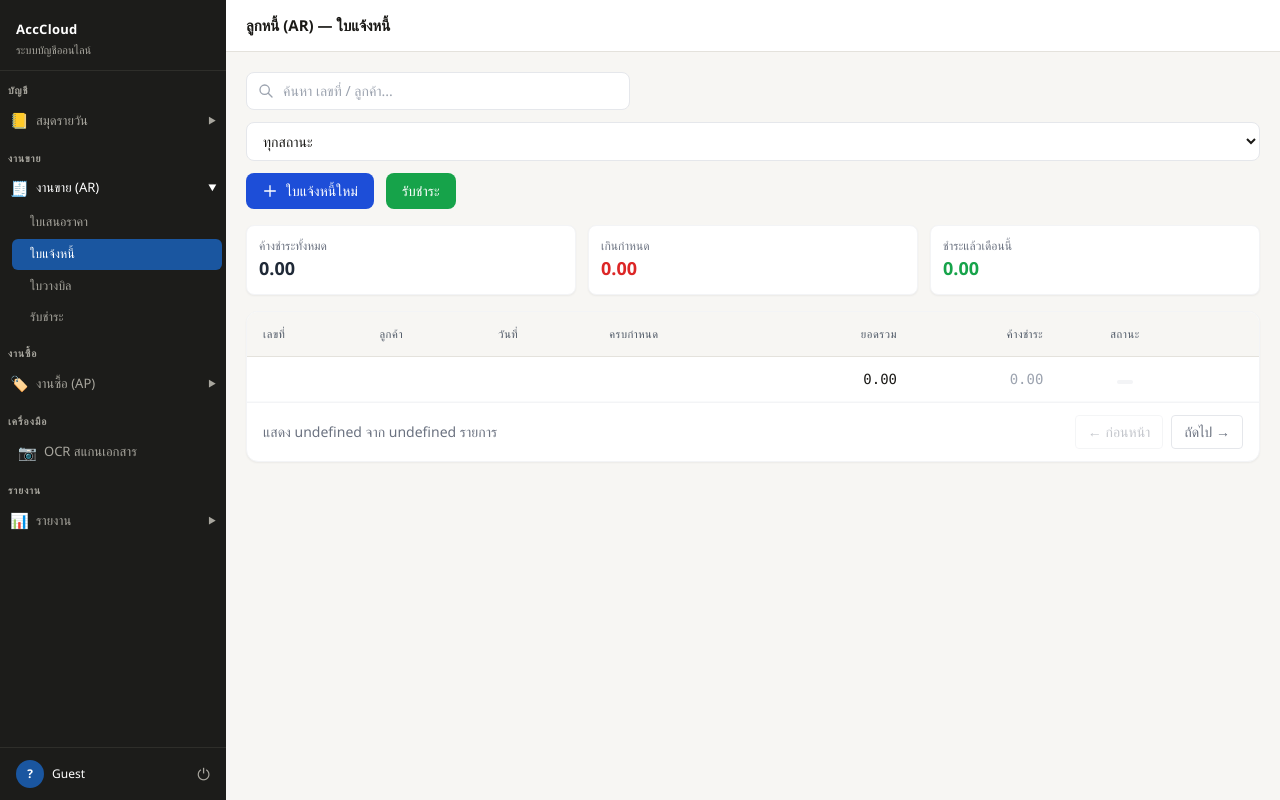
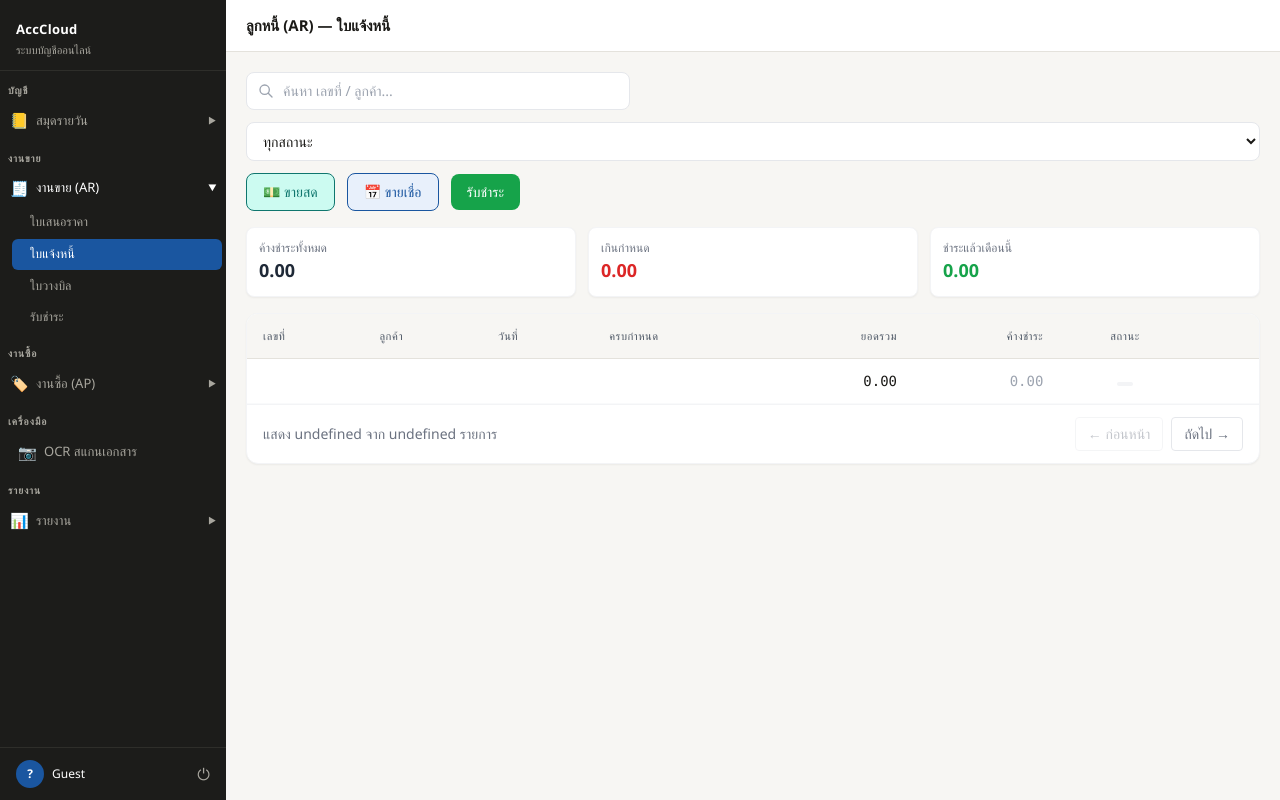
Before and after one commit to 2bird555687-arch/accounting, a FastAPI app: template templates/ar/invoice_list.html in a window 1280 px wide. Run offline with FastAPI, Linux system fonts and the light colour scheme; the template is opened without the code that fills it, so the values that code supplies are empty; parts of the project's set-up code (start-up, migrations or seed data) failed here and were passed over; some libraries are stand-ins or nearby versions.

Commit message:
feat: split cash/credit buttons on list pages, forms read ?mode= from URL

```diff
--- a/templates/ap/purchase_form.html
+++ b/templates/ap/purchase_form.html
@@ -190,7 +190,7 @@ function purchaseForm() {
   const today = new Date().toISOString().slice(0, 10);
   const due = new Date(Date.now() + 30 * 86400000).toISOString().slice(0, 10);
   return {
-    mode: 'credit',
+    mode: new URLSearchParams(location.search).get('mode') === 'cash' ? 'cash' : 'credit',
     form: {
       contact_id: null, purchase_date: today, due_date: due,
       reference: '', vat_rate: 7, notes: '',
--- a/templates/ar/invoice_form.html
+++ b/templates/ar/invoice_form.html
@@ -172,7 +172,7 @@ function invoiceForm() {
   const today = new Date().toISOString().slice(0, 10);
   const due = new Date(Date.now() + 30 * 86400000).toISOString().slice(0, 10);
   return {
-    mode: 'credit',
+    mode: new URLSearchParams(location.search).get('mode') === 'cash' ? 'cash' : 'credit',
     form: {
       contact_id: null, invoice_date: today, due_date: due,
       reference: '', vat_rate: 7, notes: '',
--- a/templates/ar/invoice_list.html
+++ b/templates/ar/invoice_list.html
@@ -25,12 +25,15 @@
       <option value="voided">ยกเลิก</option>
     </select>
 
-    <a href="/ar/invoices/new"
-      class="px-4 py-2 bg-blue-700 text-white rounded-lg text-sm font-medium hover:bg-blue-800 flex items-center gap-2">
-      <svg class="w-4 h-4" fill="none" viewBox="0 0 24 24" stroke="currentColor">
-        <path stroke-linecap="round" stroke-linejoin="round" stroke-width="2" d="M12 4v16m8-8H4"/>
-      </svg>
-      ใบแจ้งหนี้ใหม่
+    <a href="/ar/invoices/new?mode=cash"
+      class="px-4 py-2 rounded-lg text-sm font-medium flex items-center gap-1"
+      style="background:var(--teal-l);color:var(--teal);border:1px solid var(--teal);">
+      💵 ขายสด
+    </a>
+    <a href="/ar/invoices/new?mode=credit"
+      class="px-4 py-2 rounded-lg text-sm font-medium flex items-center gap-1"
+      style="background:var(--accent-l);color:var(--accent);border:1px solid var(--accent);">
+      📅 ขายเชื่อ
     </a>
     <a href="/ar/receipts/new"
       class="px-4 py-2 bg-green-600 text-white rounded-lg text-sm font-medium hover:bg-green-700 flex items-center gap-2">
```
Also changed, not shown: templates/ap/purchase_list.html (+9 -5 lines).
